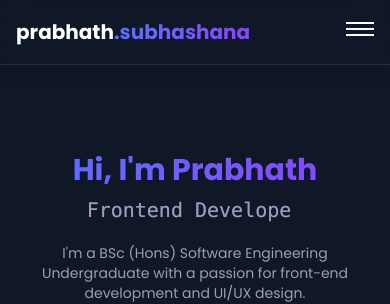
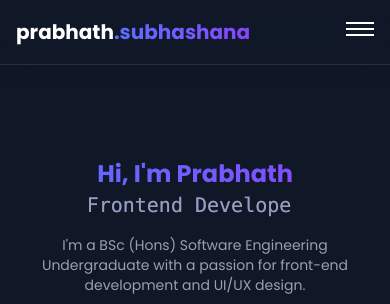
Before and after one commit to subhashana00/My_Portfolio, a React (Vite) app: page / in a window 390 px wide. Shown: the top 304 px of the page. Built offline with nearby package versions, Linux system fonts and the light colour scheme.

Commit message:
Updated frontend with new changes

```diff
--- a/index.html
+++ b/index.html
@@ -4,7 +4,7 @@
     <meta charset="UTF-8" />
     <link rel="icon" type="image/svg+xml" href="/vite.svg" />
     <meta name="viewport" content="width=device-width, initial-scale=1.0" />
-    <title>Vite + React</title>
+    <title>Prabhath_Portfolio</title>
     <!-- Google Font: Poppins -->
     <link href="https://fonts.googleapis.com/css2?family=Poppins:wght@300;400;600;700&display=swap" rel="stylesheet">
 
--- a/src/components/sections/Home.jsx
+++ b/src/components/sections/Home.jsx
@@ -50,7 +50,7 @@ export const Home = () => {
         <div className="container mx-auto px-4 flex flex-col lg:flex-row items-center justify-between">
           {/* Left Side: Content */}
           <div className="text-center lg:text-left lg:w-1/2 z-10">
-            <h1 className="text-3xl sm:text-4xl md:text-5xl lg:text-6xl xl:text-7xl font-bold mb-4 sm:mb-6 bg-gradient-to-r from-blue-500 to-purple-600 bg-clip-text text-transparent leading-tight animate-gradient-bg">
+            <h1 className="text-2xl sm:text-4xl md:text-5xl lg:text-6xl xl:text-7xl font-bold mb-4 sm:mb-6 bg-gradient-to-r from-blue-500 to-purple-600 bg-clip-text text-transparent leading-tight animate-gradient-bg">
               Hi, I'm Prabhath
               <br />
               <span className="text-xl sm:text-2xl md:text-3xl lg:text-4xl font-medium text-gray-400 font-mono">
```
